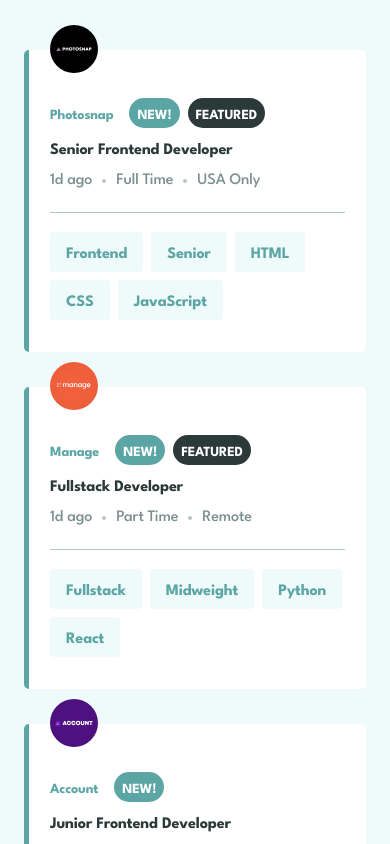
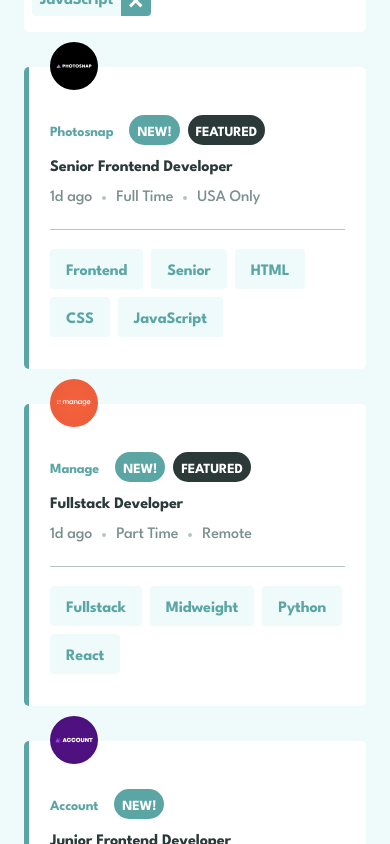
Before and after one commit to maahmoudhamada2/job-listings-with-filtering, a React (Vite) app: page / in a window 390 px wide. Shown: the top 844 px of the page. Built offline with nearby package versions, Linux system fonts and the light colour scheme.

Commit message:
feat(filtering): add FilterBar component

```diff
--- /dev/null
+++ b/src/components/Job/FiltersBar.tsx
@@ -0,0 +1,23 @@
+import FilterItem from "./FilterItem";
+
+const FiltersBar = ({ filtersList }: { filtersList: string[] }) => {
+  return (
+    <div className="relative h-[2rem] md:max-xl:col-span-2">
+      <div
+        className="w-full flex gap-10 max-sm:gap-5 justify-between
+        rounded-[5px] bg-white
+        absolute -top-19
+        px-[clamp(0.5rem,5vw,1.5rem)] py-5 max-sm:px-2 max-sm:py-4
+        ">
+        <ul className="flex flex-wrap gap-[16px]">
+          {filtersList.map((filter) => (
+            <FilterItem isBar={true} tagName={filter} />
+          ))}
+        </ul>
+        <button className="text-filter text-gray-300">Clear</button>
+      </div>
+    </div>
+  );
+};
+
+export default FiltersBar;
--- a/src/components/Job/JobList.tsx
+++ b/src/components/Job/JobList.tsx
@@ -1,9 +1,11 @@
+import FiltersBar from "./FiltersBar";
 import JobCard from "./JobCard";
 import jobs from "@/data/jobs";
 
 const JobList = () => {
   return (
-    <main className="px-[24px] py-[50px] xl:px-[50px] grid grid-cols-1 md:grid-cols-2 xl:grid-cols-1 gap-x-[16px] gap-y-[35px] md:gap-y-[60px] xl:gap-y-[24px] xl:gap-x-[16px]">
+    <main className="px-[24px]  pb-[50px] xl:px-[50px] grid grid-cols-1 md:grid-cols-2 xl:grid-cols-1 gap-x-[16px] gap-y-[35px] md:gap-y-[60px] xl:gap-y-[24px] xl:gap-x-[16px]">
+      <FiltersBar filtersList={["Frontend", "CSS", "JavaScript"]} />
       {jobs.map((job) => (
         <JobCard job={job} />
       ))}
```
